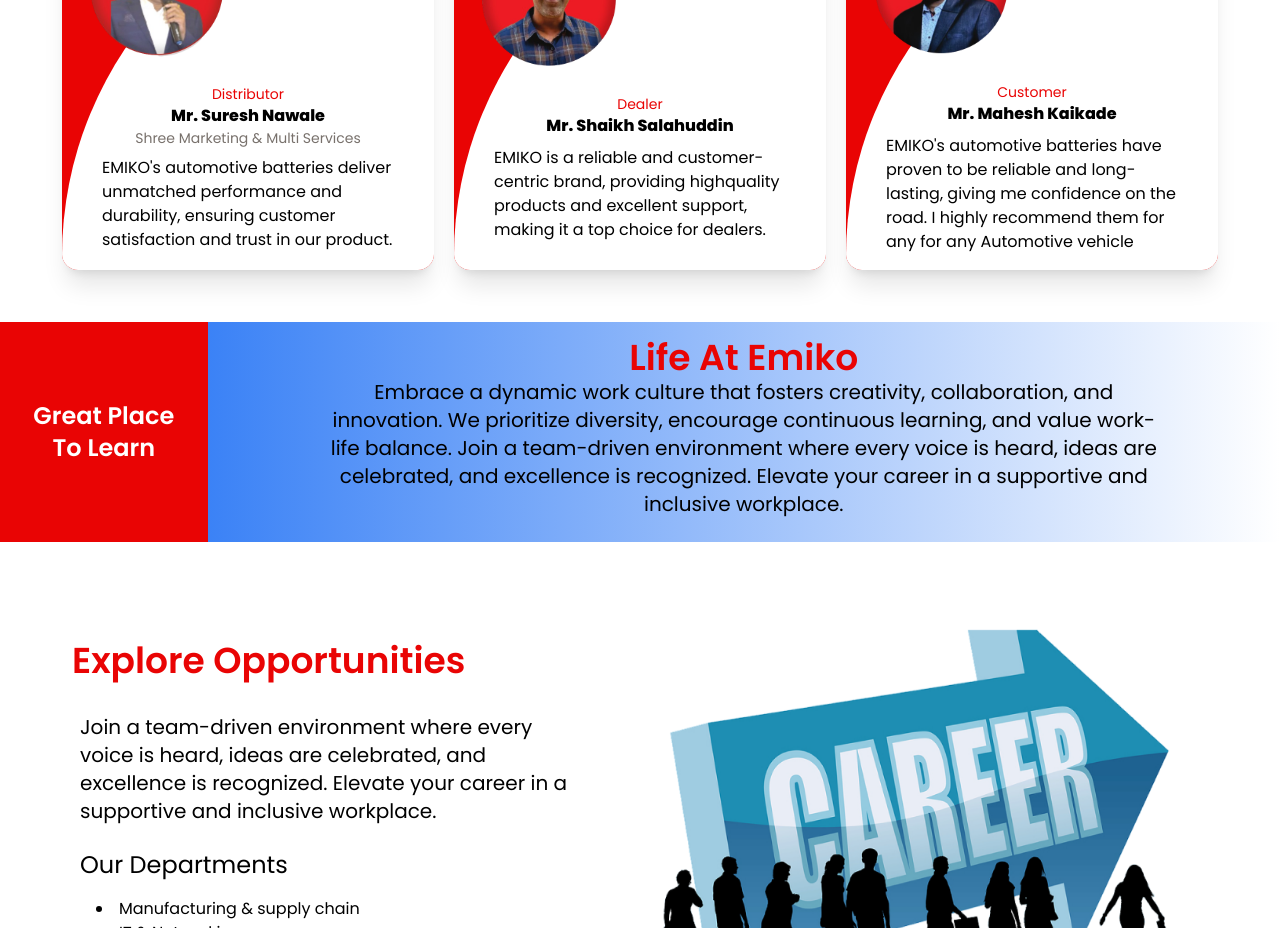
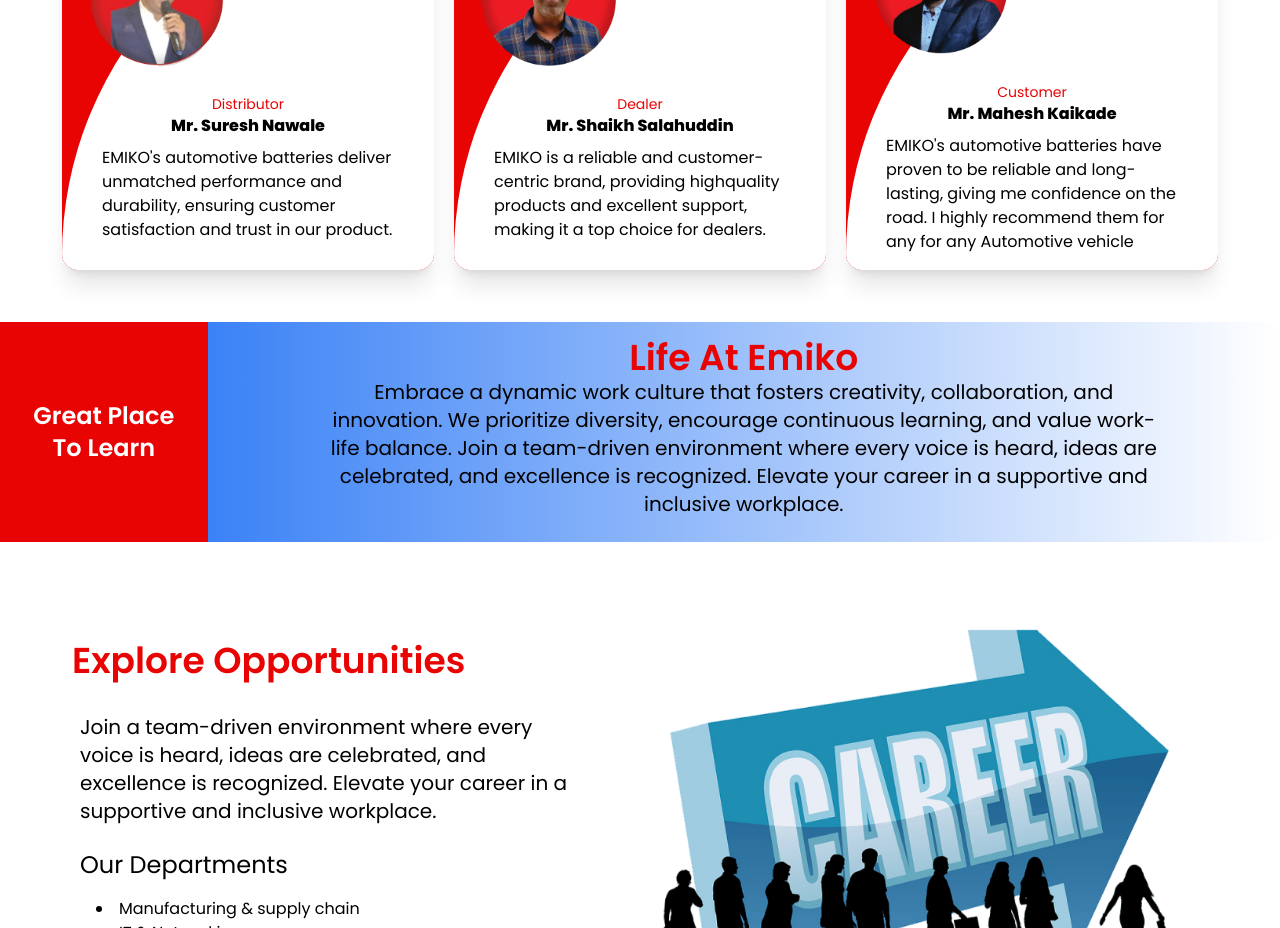
Before and after one commit to rohit-rambade/Emiko, a React (Vite) app: page / in a window 1280 px wide. Shown: the part 3180-4108 px from the top of the page. Built offline with nearby package versions, Linux system fonts and the light colour scheme.

Commit message:
button hover effect test

```diff
--- a/src/constants/testimonials.js
+++ b/src/constants/testimonials.js
@@ -7,7 +7,7 @@
     id: 1,
     name: "Mr. Suresh Nawale",
     role: "Distributor",
-    companyName: "Shree Marketing & Multi Services",
+    // companyName: "Shree Marketing & Multi Services",
     testimonial: `EMIKO's automotive batteries deliver unmatched performance
     and durability, ensuring customer satisfaction and trust in our
     product.`,
--- a/src/pages/Products.jsx
+++ b/src/pages/Products.jsx
@@ -43,7 +43,7 @@
             selectedProduct && selectedProduct.id === product.id;
           return (
             <button
-              className={`relative flex h-[50px] p-2 w-28 md:w-52 text-sm md:text-base items-center justify-center overflow-hidden bg-red-100 font-semibold text-black rounded-full shadow-2xl ${
+              className={`relative h-12 w-40 overflow-hidden border border-indigo-600 text-indigo-600 shadow-2xl transition-all duration-200 before:absolute before:bottom-0 before:left-0 before:right-0 before:top-0 before:m-auto before:h-0 before:w-0 before:rounded-sm before:bg-indigo-600 before:duration-300 before:ease-out hover:text-white hover:shadow-indigo-600 hover:before:h-40 hover:before:w-40 hover:before:opacity-80 ${
                 isSelected ? "border-2 border-primary" : ""
               }`}
               key={product.id}
```
